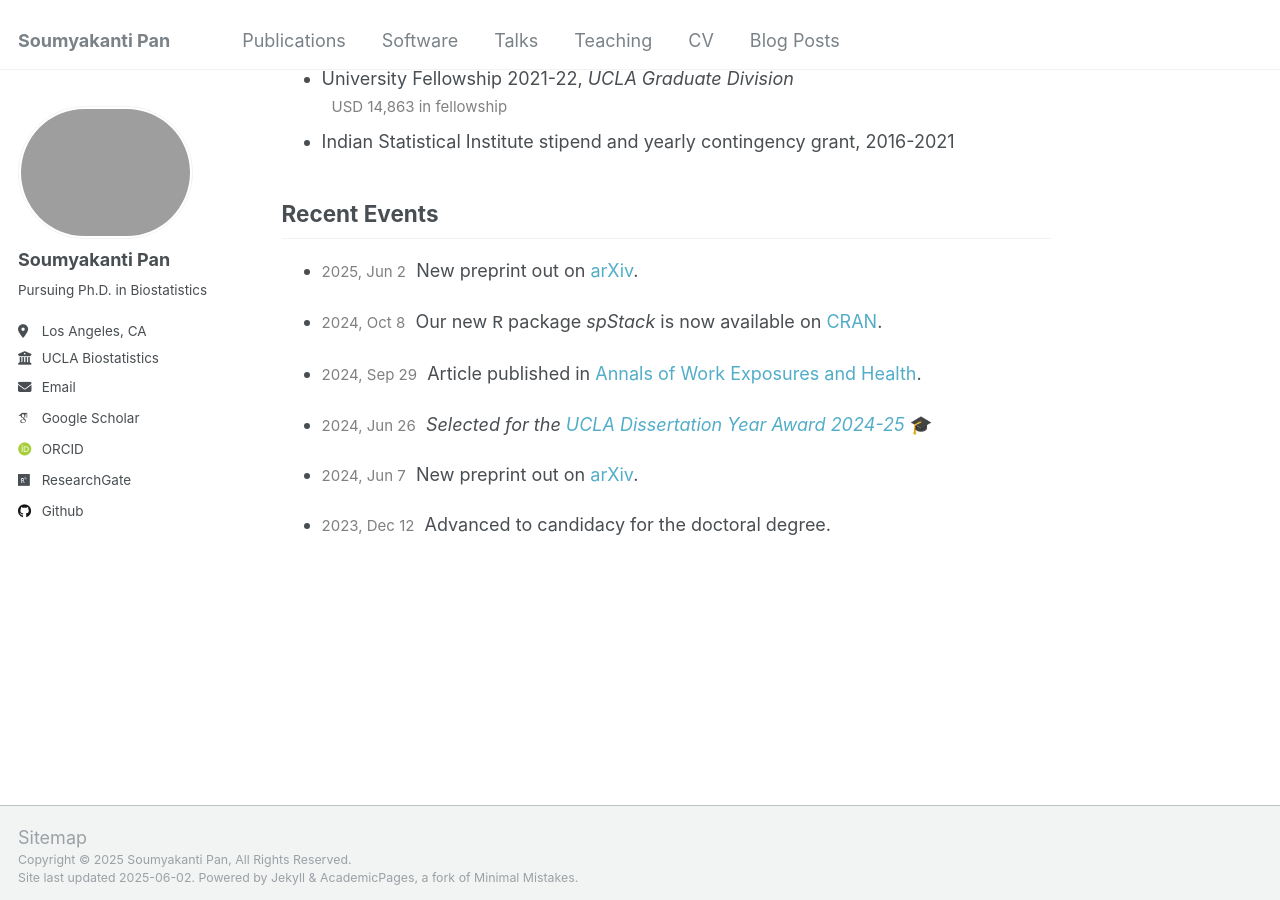
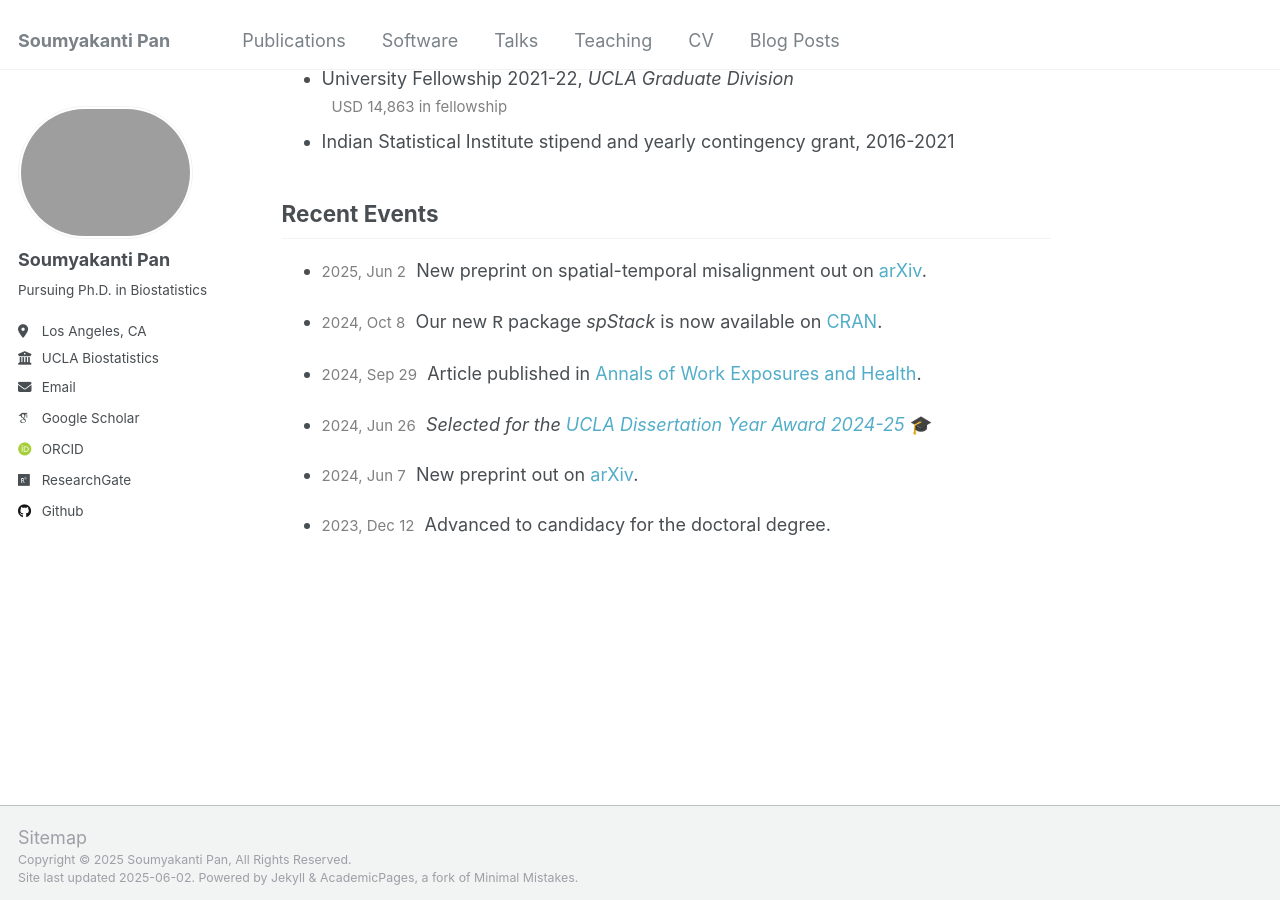
Before and after one commit to SPan-18/span-18.github.io, a Jekyll site: the page built from _pages/about.md, in a window 1280 px wide and 900 px high, scrolled down 943 px. Built offline with Jekyll 4.4.1, drawn with Linux system fonts in a browser that asks for light colours; emoji names are drawn with the system emoji font; some web fonts are replaced.

Commit message:
Update about.md

```diff
--- a/_pages/about.md
+++ b/_pages/about.md
@@ -67,7 +67,7 @@ redirect_from:
 - Indian Statistical Institute stipend and yearly contingency grant, 2016-2021
 
 ## Recent Events
-- <span style="font-size: smaller; color: grey">2025, Jun 2</span>&nbsp; New preprint out on [arXiv](https://arxiv.org/abs/2505.24397).
+- <span style="font-size: smaller; color: grey">2025, Jun 2</span>&nbsp; New preprint on spatial-temporal misalignment out on [arXiv](https://arxiv.org/abs/2505.24397).
 
 - <span style="font-size: smaller; color: grey">2024, Oct 8</span>&nbsp; Our new <span style="font-family: 'Courier New', monospace;">R</span> package *spStack* is now available on [CRAN](https://cran.r-project.org/package=spStack).
 
```
